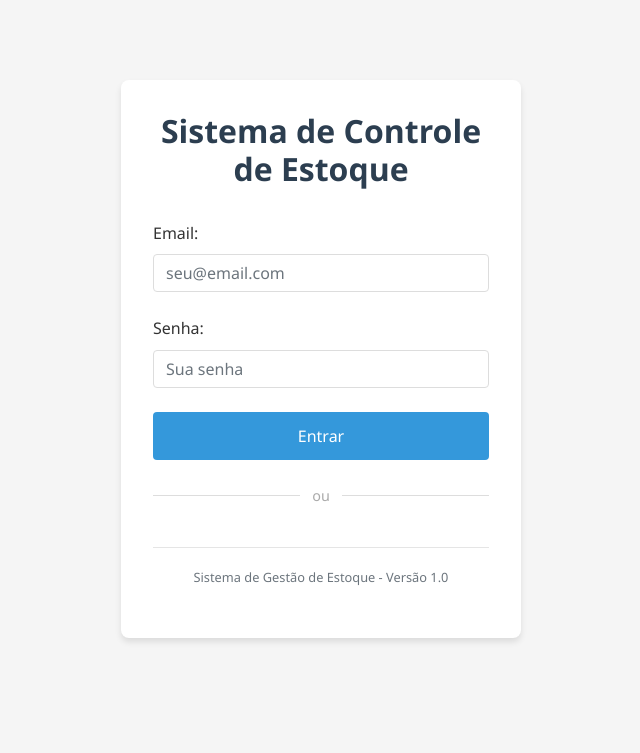
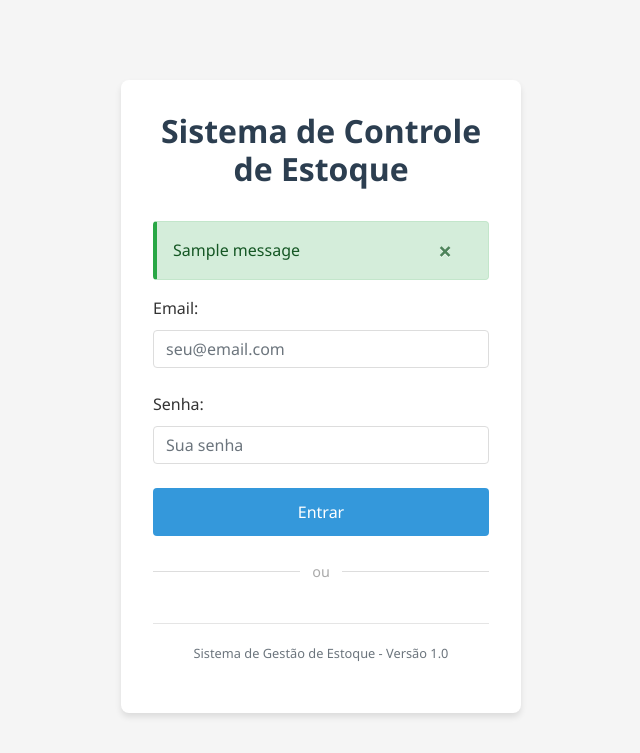
Before and after one commit to jesusvitao/estoque-sistema, a Flask app: page /login in a window 1280 px wide. Shown: the top 753 px of the page, without its empty margins (319-959 px from the left). Run offline with Flask 3, Linux system fonts and the light colour scheme; one stand-in notice (Sample message) is shown; some libraries are stand-ins or nearby versions.

Commit message:
Update login.html

```diff
--- a/templates/login.html
+++ b/templates/login.html
@@ -10,6 +10,20 @@
 <body>
     <div class="login-container">
         <h2>Sistema de Controle de Estoque</h2>
+
+        {% with messages = get_flashed_messages(with_categories=true) %}
+    {% if messages %}
+        {% for category, message in messages %}
+            <div class="alert alert-{{ category }} alert-dismissible fade show" role="alert">
+                {{ message }}
+                <button type="button" class="close" data-dismiss="alert" aria-label="Close">
+                    <span aria-hidden="true">&times;</span>
+                </button>
+            </div>
+        {% endfor %}
+    {% endif %}
+{% endwith %}
+
 
         {% if erro %}
         <div class="alert alert-danger alert-dismissible fade show" role="alert">
```
